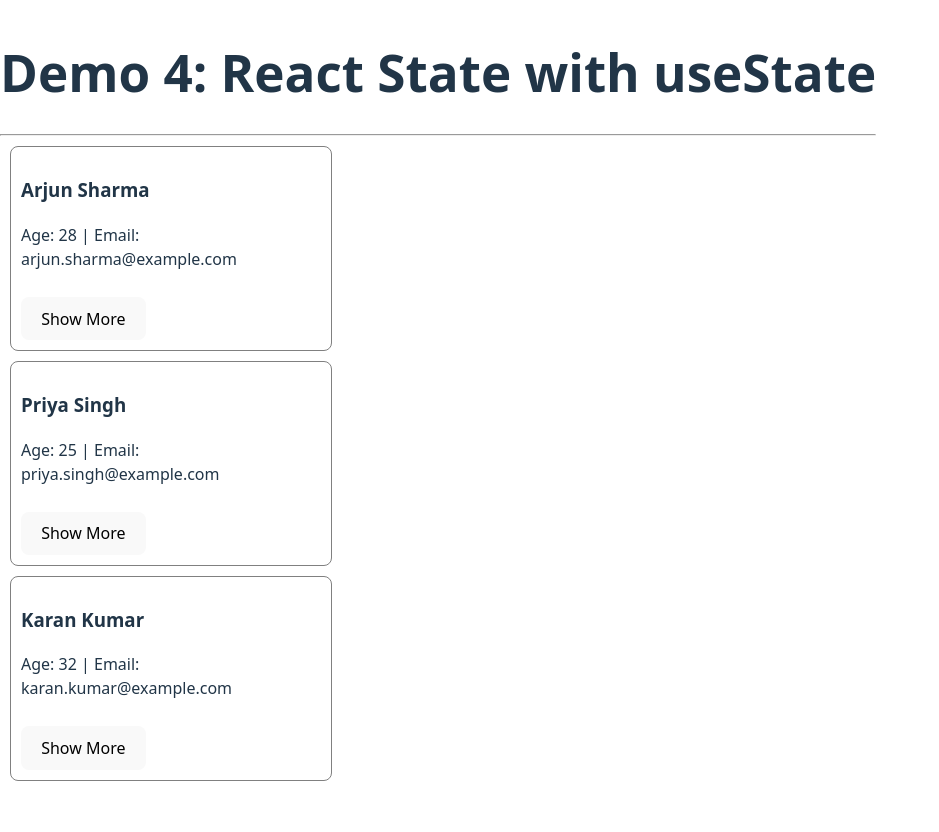
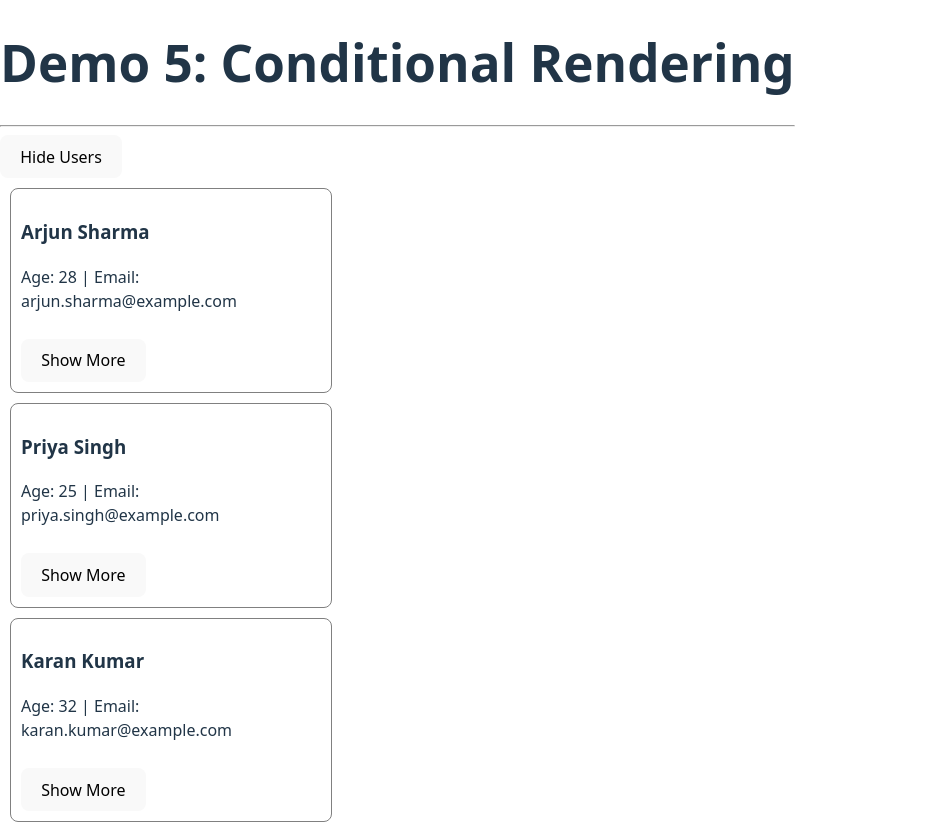
Before and after one commit to thedeorasidharth/react-demos, a React (Vite) app: page / in a window 1280 px wide. Shown: the whole page, without its empty margins (0-939 px from the left). Before the commit the page ends 800 px from the top, so only its background shows below. Built offline with nearby package versions, Linux system fonts and the light colour scheme.

Commit message:
Demo-5: Condtional Rendering(show/hide user list)

```diff
--- a/src/App.jsx
+++ b/src/App.jsx
@@ -6,26 +6,41 @@ function App() {
   const [users, setUsers] = useState([]);
   const [loading, setLoading] = useState(true);
 
+  const [showList, setShowList] = useState(true);
+
   useEffect(() => {
     setLoading(true);
     fetch("/data.json")
       .then((res) => res.json())
       .then((data) => {
-        setUsers(data.users);
+        setUsers(data.users || []);
         setLoading(false);
       })
       .catch((err) => {
         console.log(err);
+        setUsers([]);
         setLoading(false);
       });
   }, []);
 
+  const handleToggleList = () => {
+    setShowList(!showList);
+  };
+
   return (
     <div>
-      <Header title="Demo 4: React State with useState" />
+      <Header title="Demo 5: Conditional Rendering" />
 
-      {loading ? (
+      <button onClick={handleToggleList}>
+        {showList ? "Hide Users" : "Show Users"}
+      </button>
+
+      {showList && (
+        loading ? (
           <p>Loading users...</p>
+        ) : (
+          users.length === 0 ? (
+            <p>No Data Found!</p>
           ) : (
             users.map((user, index) => (
               <UserCard
@@ -37,6 +52,8 @@ function App() {
                 address={user.address}
               />
             ))
+          )
+        )
       )}
     </div>
   );
```
Lines whose indentation alone changed are shown as unchanged.
